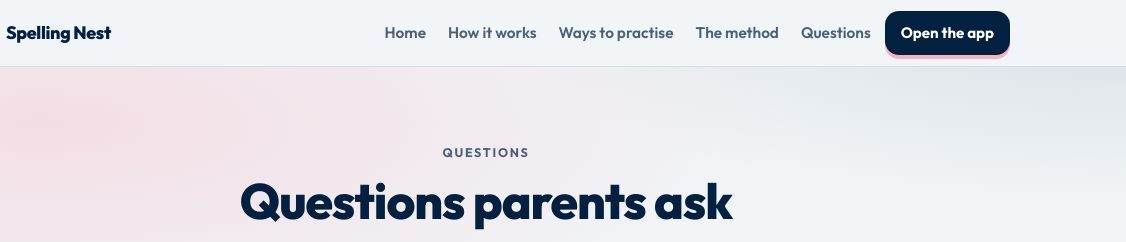
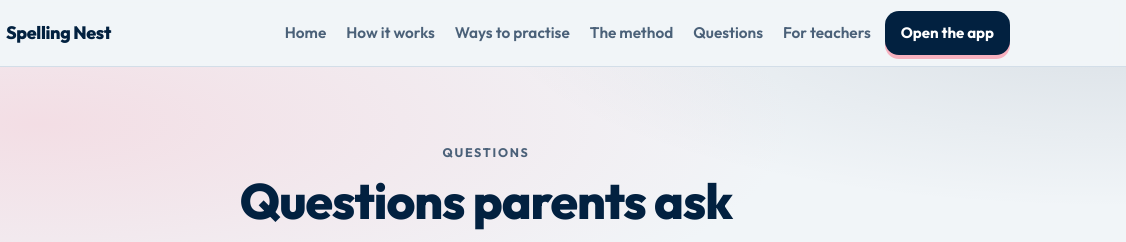
Before and after one commit to stuartcoussins-pixel/spelling-nest, a plain HTML site: page faq/index.html in a window 1280 px wide. Shown: the top 242 px of the page, 154-1280 px from the left. Drawn offline with Linux system fonts and the light colour scheme; a web font is replaced by a local one.

Commit message:
Link the teachers page from the website, and add it to the sitemap

```diff
--- a/faq/index.html
+++ b/faq/index.html
@@ -73,9 +73,11 @@ header{position:sticky;top:0;z-index:50;background:color-mix(in srgb,var(--groun
 .bar{display:flex;align-items:center;gap:14px;height:66px}
 .brand{display:flex;align-items:center;gap:10px;font-weight:800;font-size:1.12rem;text-decoration:none;letter-spacing:-.02em;white-space:nowrap}
 .brand svg{width:34px;height:34px;flex:0 0 auto}
-nav.links{margin-left:auto;display:none;gap:22px;align-items:center}
-@media(min-width:880px){nav.links{display:flex}}
-nav.links a{text-decoration:none;font-weight:600;color:var(--ink-soft);font-size:.96rem}
+/* The menu shows from 1120px, when all its links fit on one line with the button; below that
+   the same links are in the footer. Added with "For teachers", 22 September 2026. */
+nav.links{margin-left:auto;display:none;gap:20px;align-items:center}
+@media(min-width:1120px){nav.links{display:flex}}
+nav.links a{text-decoration:none;font-weight:600;color:var(--ink-soft);font-size:.96rem;white-space:nowrap}
 nav.links a:hover{color:var(--ink)}
 .btn{
   display:inline-flex;align-items:center;justify-content:center;gap:8px;
@@ -92,7 +94,7 @@ nav.links a:hover{color:var(--ink)}
 .btn.ghost:hover{border-color:var(--ink-soft);transform:none}
 .btn.small{padding:10px 16px;font-size:.94rem}
 header .btn{margin-left:auto;white-space:nowrap}
-@media(min-width:880px){header .btn{margin-left:0}}
+@media(min-width:1120px){header .btn{margin-left:0}}
 @media(max-width:430px){
   .bar{gap:8px}
   .brand{font-size:.98rem;gap:8px}
@@ -587,6 +589,7 @@ footer{border-top:1px solid var(--line);padding:44px 0 56px;color:var(--ink-soft
       <a href="/#practice">Ways to practise</a>
       <a href="/look-cover-write-check/">The method</a>
       <a href="/faq/">Questions</a>
+      <a href="/teachers/">For teachers</a>
     </nav>
     <a class="btn small" href="/app">Open the app</a>
   </div>
@@ -812,6 +815,7 @@ footer{border-top:1px solid var(--line);padding:44px 0 56px;color:var(--ink-soft
           <li><a href="/look-cover-write-check/">Look, cover, write, check</a></li>
           <li><a href="/how-spelling-sticks/">Why four ways</a></li>
           <li><a href="/faq/">Questions</a></li>
+          <li><a href="/teachers/">For teachers</a></li>
         </ul>
       </div>
       <div>
```
